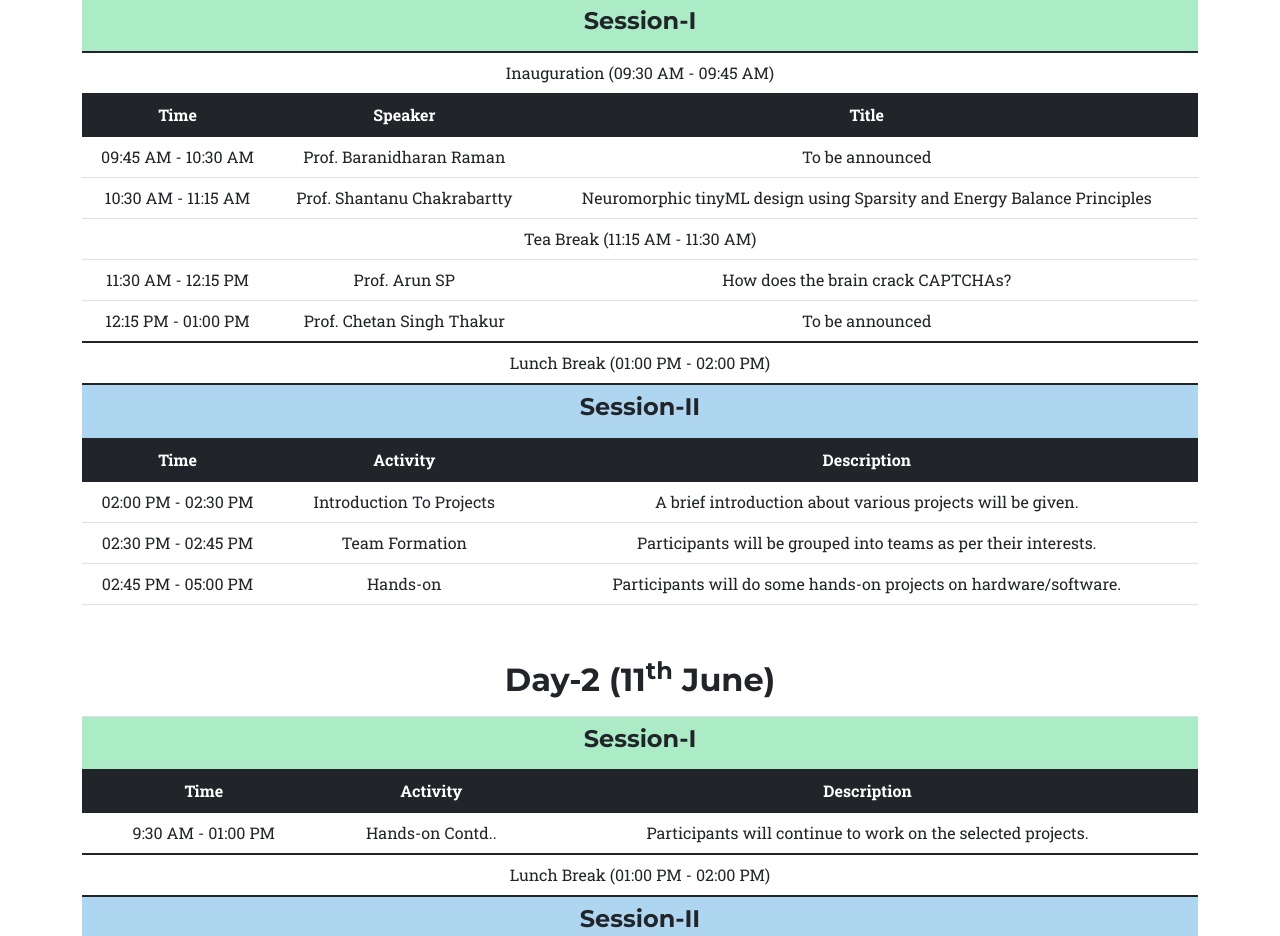
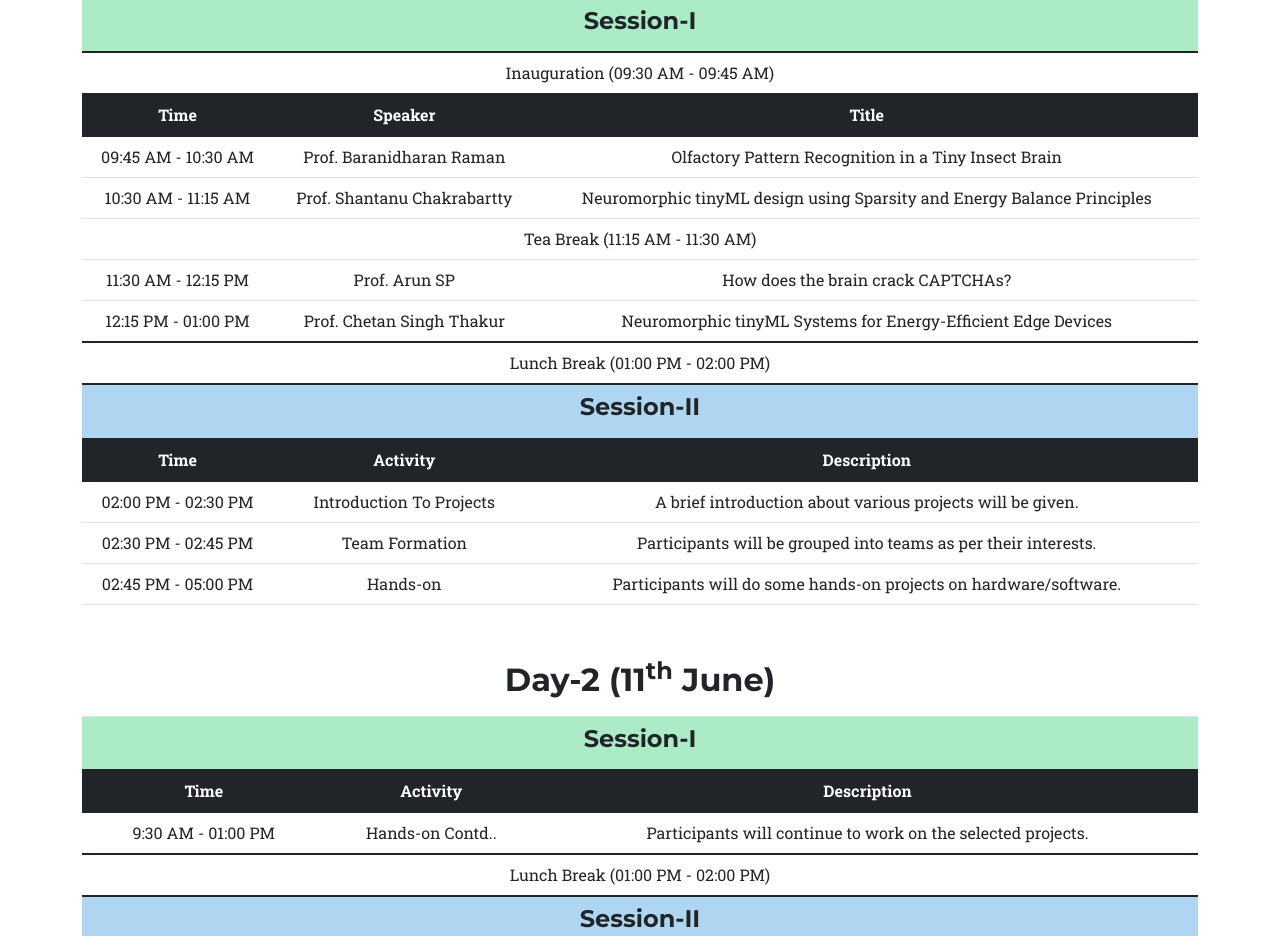
Before and after one commit to neuromorphic-tinyml/neuromorphic-tinyml.github.io, a plain HTML site: page docs/index.html in a window 1280 px wide. Shown: the part 3080-4016 px from the top of the page. Drawn offline with nearby package versions, Linux system fonts and the light colour scheme.

Commit message:
Update index.html
Updated the talks

```diff
--- a/docs/index.html
+++ b/docs/index.html
@@ -316,7 +316,7 @@
               <tr>
                 <td>09:45 AM - 10:30 AM</td>
                 <td>Prof. Baranidharan Raman</td>
-                <td>To be announced</td>
+                <td>Olfactory Pattern Recognition in a Tiny Insect Brain</td>
               </tr>
               <tr>
                 <td>10:30 AM - 11:15 AM</td>
@@ -337,7 +337,7 @@
               <tr>
                 <td>12:15 PM - 01:00 PM</td>
                 <td>Prof. Chetan Singh Thakur</td>
-                <td>To be announced</td>
+                <td>Neuromorphic tinyML Systems for Energy-Efficient Edge Devices</td>
               </tr>
             </tbody>
             <tr>
```
